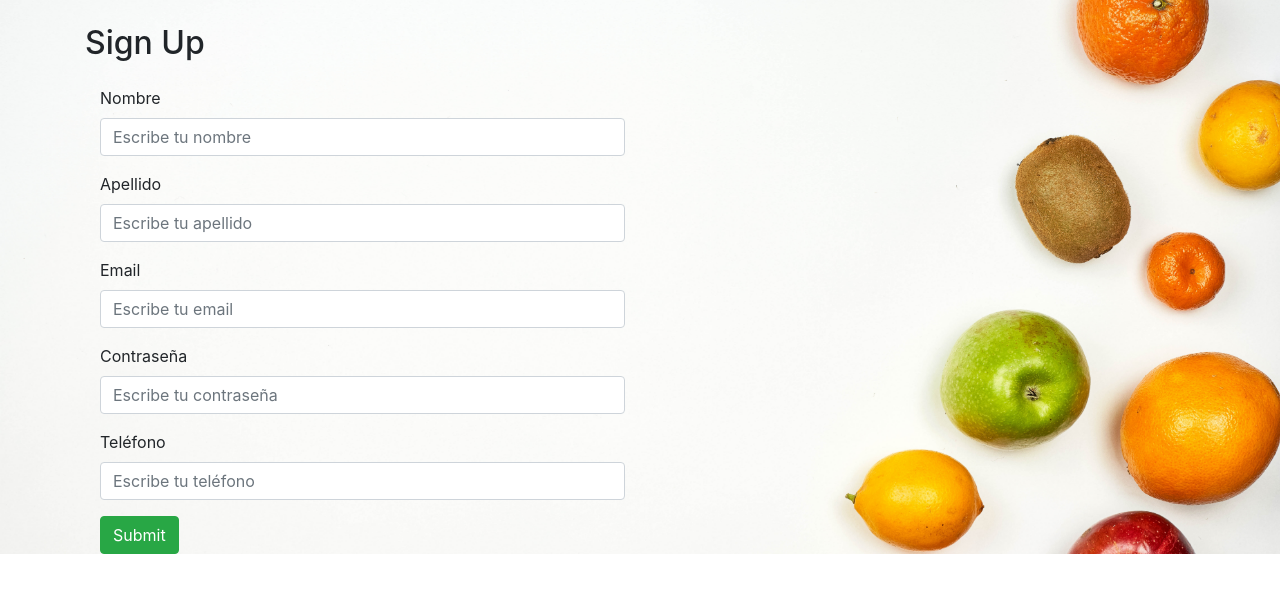
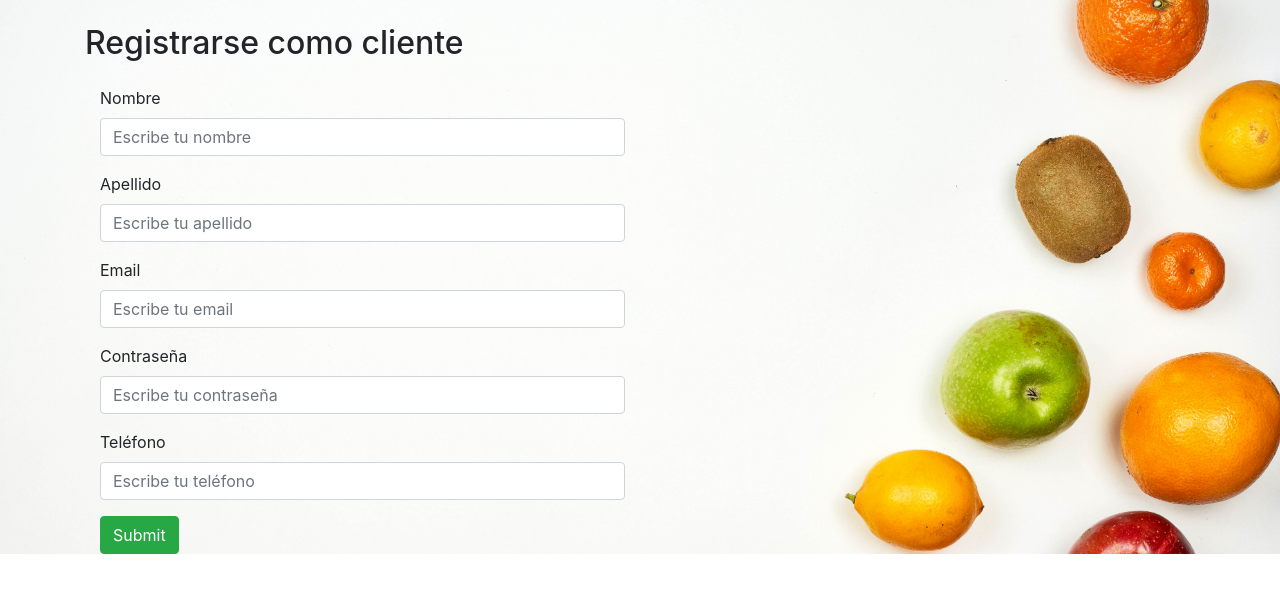
Before and after one commit to juanernestog/har-front, a React (Create React App) app: page /signup/clients in a window 1280 px wide. Shown: the top 592 px of the page. Built offline with nearby package versions, Linux system fonts and the light colour scheme.

Commit message:
changed title in edit and signup pages

```diff
--- a/src/pages/EditProfileClient.js
+++ b/src/pages/EditProfileClient.js
@@ -64,7 +64,7 @@ export default function EditProfileClient() {
 
   return (
     <>
-      <h2 className="my-4">Sign Up</h2>
+      <h2 className="my-4">Editar perfil</h2>
       {error && <Alert variant="danger">{error}</Alert>}
       <Container>
         <Row>
--- a/src/pages/EditProfileProducer.js
+++ b/src/pages/EditProfileProducer.js
@@ -64,7 +64,7 @@ export default function EditProfileProducer() {
 
   return (
     <>
-      <h2 className="my-4">Sign Up</h2>
+      <h2 className="my-4">Editar perfil</h2>
       {error && <Alert variant="danger">{error}</Alert>}
       <Container>
         <Row>
--- a/src/pages/SignupClients.js
+++ b/src/pages/SignupClients.js
@@ -62,7 +62,7 @@ export default function SignUp() {
 
   return (
     <>
-      <h2 className="my-4">Sign Up</h2>
+      <h2 className="my-4">Registrarse como cliente</h2>
       {error && <Alert variant="danger">{error}</Alert>}
       <Container>
         <Row>
--- a/src/pages/SignupProducers.js
+++ b/src/pages/SignupProducers.js
@@ -62,7 +62,7 @@ export default function SignUp() {
 
   return (
     <>
-      <h2 className="my-4">Sign Up</h2>
+      <h2 className="my-4">Registrarse como productor</h2>
       {error && <Alert variant="danger">{error}</Alert>}
       <Container>
         <Row>
```
